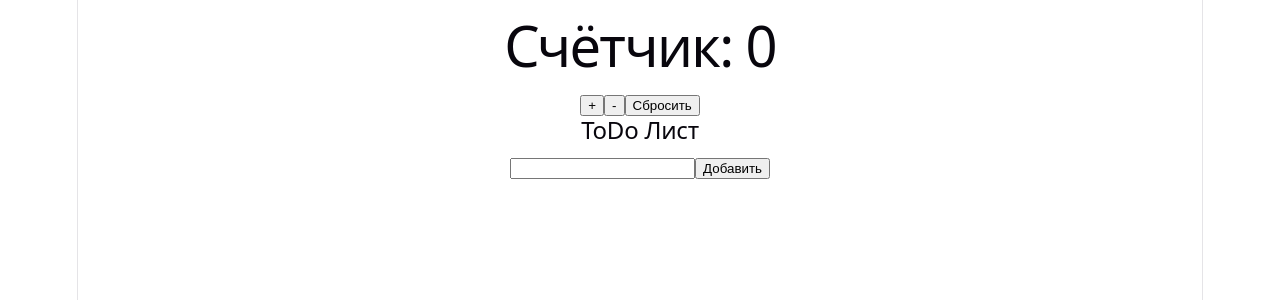
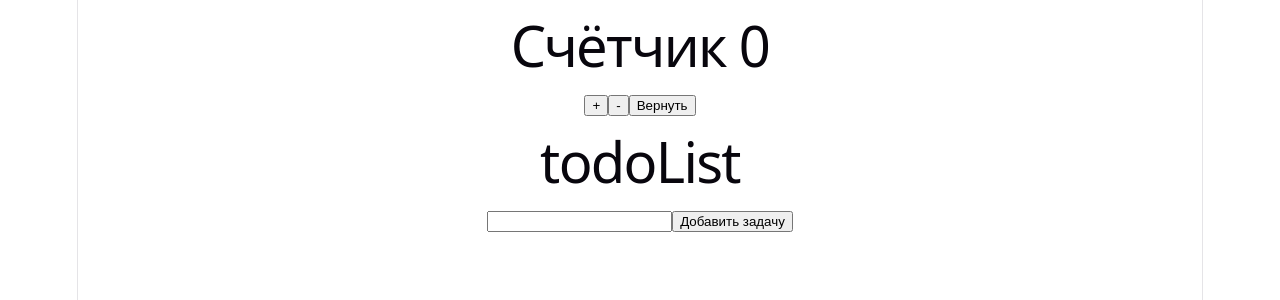
Before and after one commit to ziomo00/myReactProject, a React (Vite) app: page / in a window 1280 px wide. Shown: the top 300 px of the page. Built offline with nearby package versions, Linux system fonts and the light colour scheme.

Commit message:
Добавил type Task

```diff
--- a/src/App.tsx
+++ b/src/App.tsx
@@ -2,12 +2,18 @@
 import { useState } from "react";
 import MyButton from "./components/MyButton";
 
+type Task = {
+  id: number;
+  text: string;
+  completed: boolean;
+}
+
 function App() {
+  const [text, setText] = useState<string>('');
+  const [tasks, setTasks] = useState<Task[]>([]);
   const [count, setCount] = useState(0);
-  const [todos, setTodos] = useState<string[]>([]);
-  const [text, setText] = useState<string>('');
 
-  const increment = ()=>{
+  const increment = () => {
     setCount(prev => prev + 1);
   };
 
@@ -15,41 +21,43 @@ function App() {
     setCount(prev => prev - 1);
   };
 
-  const reset = () => {
+  const back = () =>{
     setCount(0);
   };
 
-  const AddTodos = () =>{
-    if(text.trim() === ''){
-      return
-    }
+  const newTask = () => {
+  if (!text.trim()) {
+    return;
+  }
 
-    setTodos([... todos,text]);
+  const newTask = {
+    id: Date.now(),
+    text: text,
+    completed: false
+  };
+
+    setTasks([...tasks, newTask]);
     setText('');
-  }
+  };
 
   return (
     <div>
-      <h1>Счётчик: {count}</h1>
-      <MyButton title="+" onClick={increment} />
-      <MyButton title="-" onClick={decrement} />
-      <MyButton title="Сбросить" onClick={reset} />
+      <h1>Счётчик {count}</h1>
+      <MyButton title="+" onClick={increment}/>
+      <MyButton title="-" onClick={decrement}/>
+      <MyButton title="Вернуть" onClick={back}/>
 
-      <h2>ToDo Лист</h2>
-
+      <h1>todoList</h1>
         <input
-        type="text"
         value={text}
-        onChange={(event) => setText(event.target.value)}
+        onChange={event => setText(event.target.value)}
         />
-
-        <MyButton title="Добавить" onClick={AddTodos} />
-
-      <ul>
-        {todos.map((todo,index) => (
-          <li key={index}>{todo}</li>
-        ))}
-      </ul>
+        <MyButton title="Добавить задачу" onClick={newTask}/>
+        <ul>
+          {tasks.map((task) =>
+            <li key={task.id}>{task.text}</li>
+          )}
+        </ul>
     </div>
   )
 }
```
